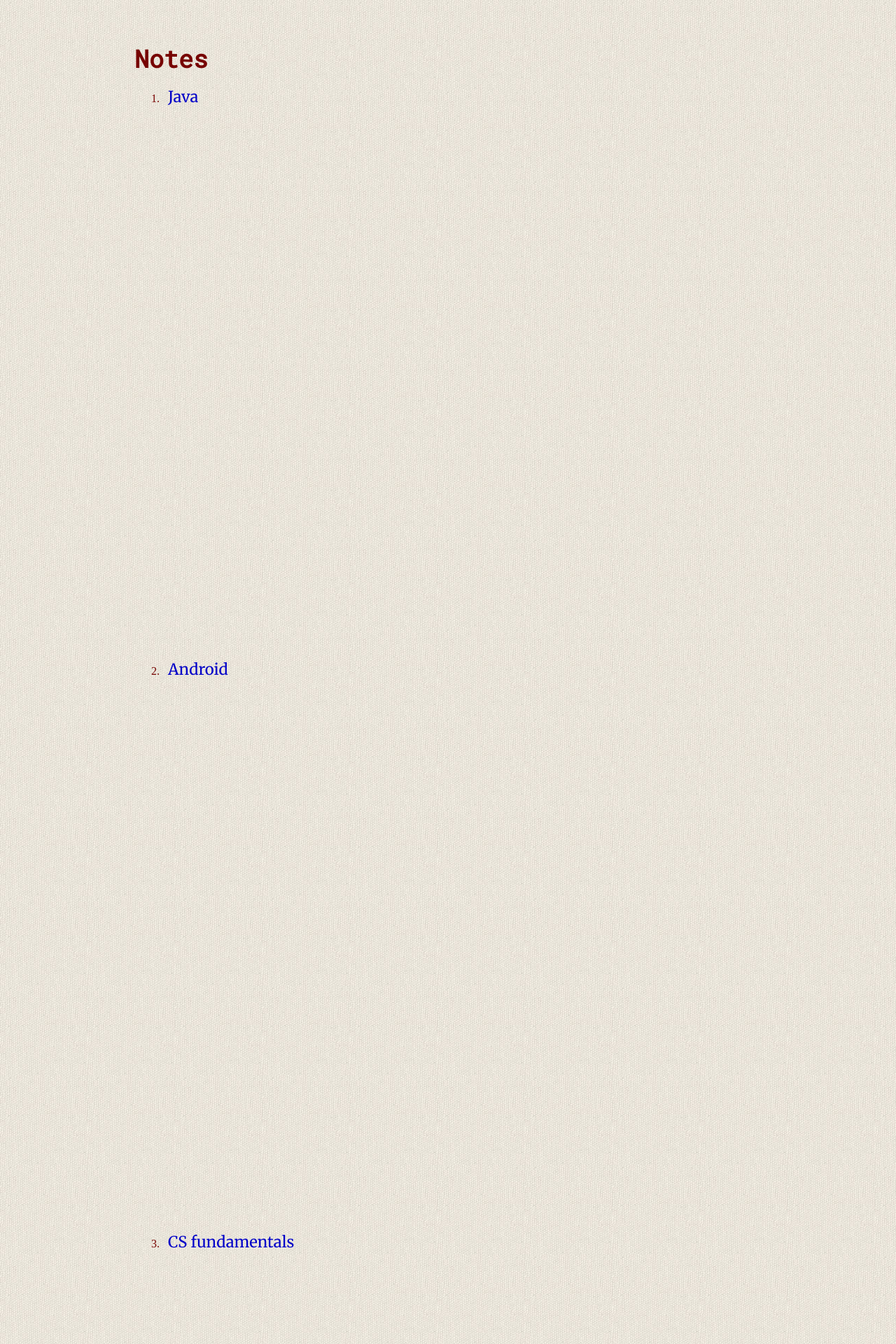
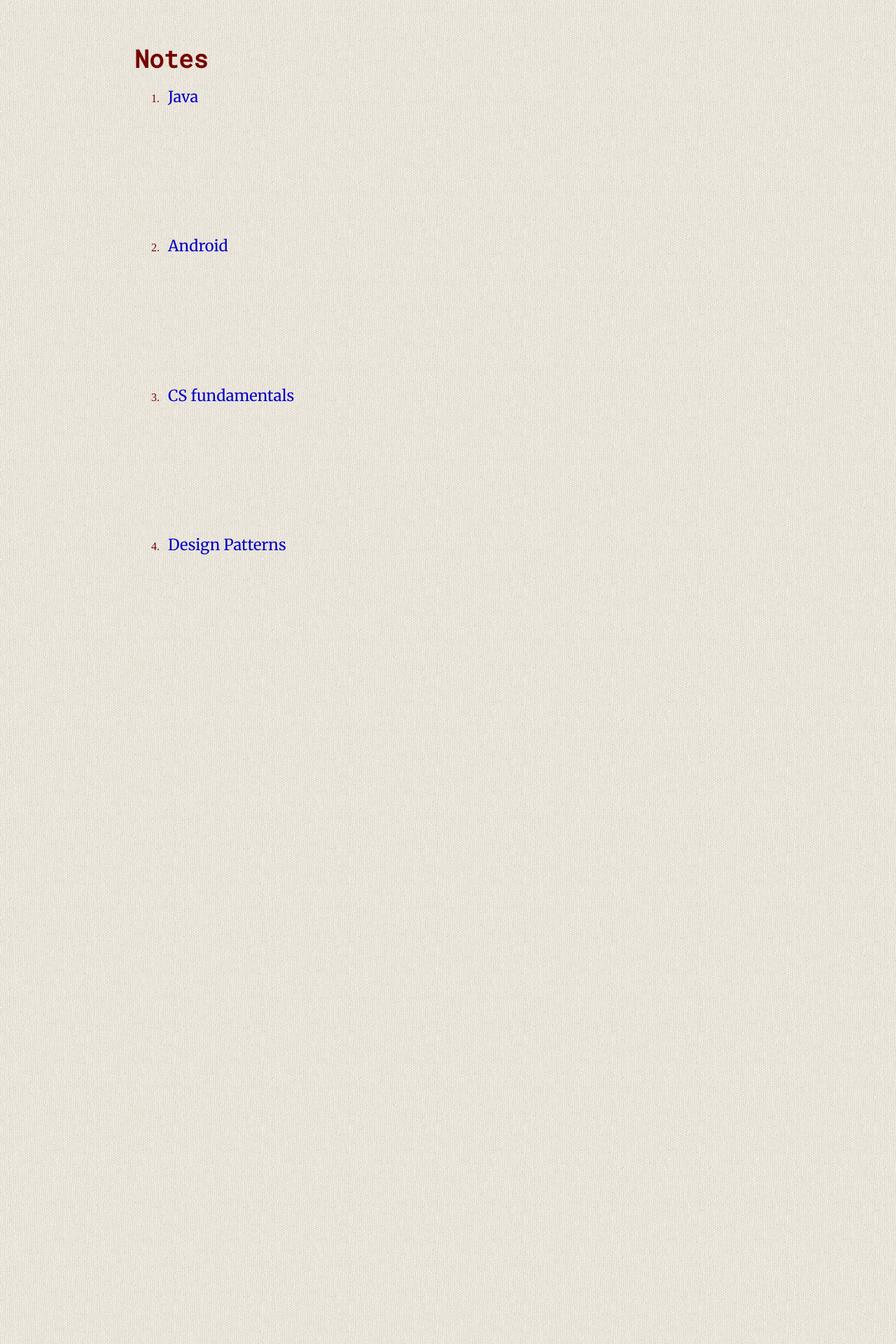
Before and after one commit to Jokestir/Jokestir.github.io, a Jekyll site: the page built from index.html, in a window 1280 px wide. Shown: the top 1920 px of the page at 70% size. Built offline with Jekyll 4.4.1, drawn with Linux system fonts in a browser that asks for light colours.

Commit message:
padding of 2cm

```diff
--- a/css/main.css
+++ b/css/main.css
@@ -54,7 +54,7 @@ p {
     font-size: 18px;
     line-height: 1.4em;
     color: #0000C8;
-    padding-bottom: 10cm;
+    padding-bottom: 2cm;
 }
 footer {
     border-top: 1px solid #d5d5d5;
```
